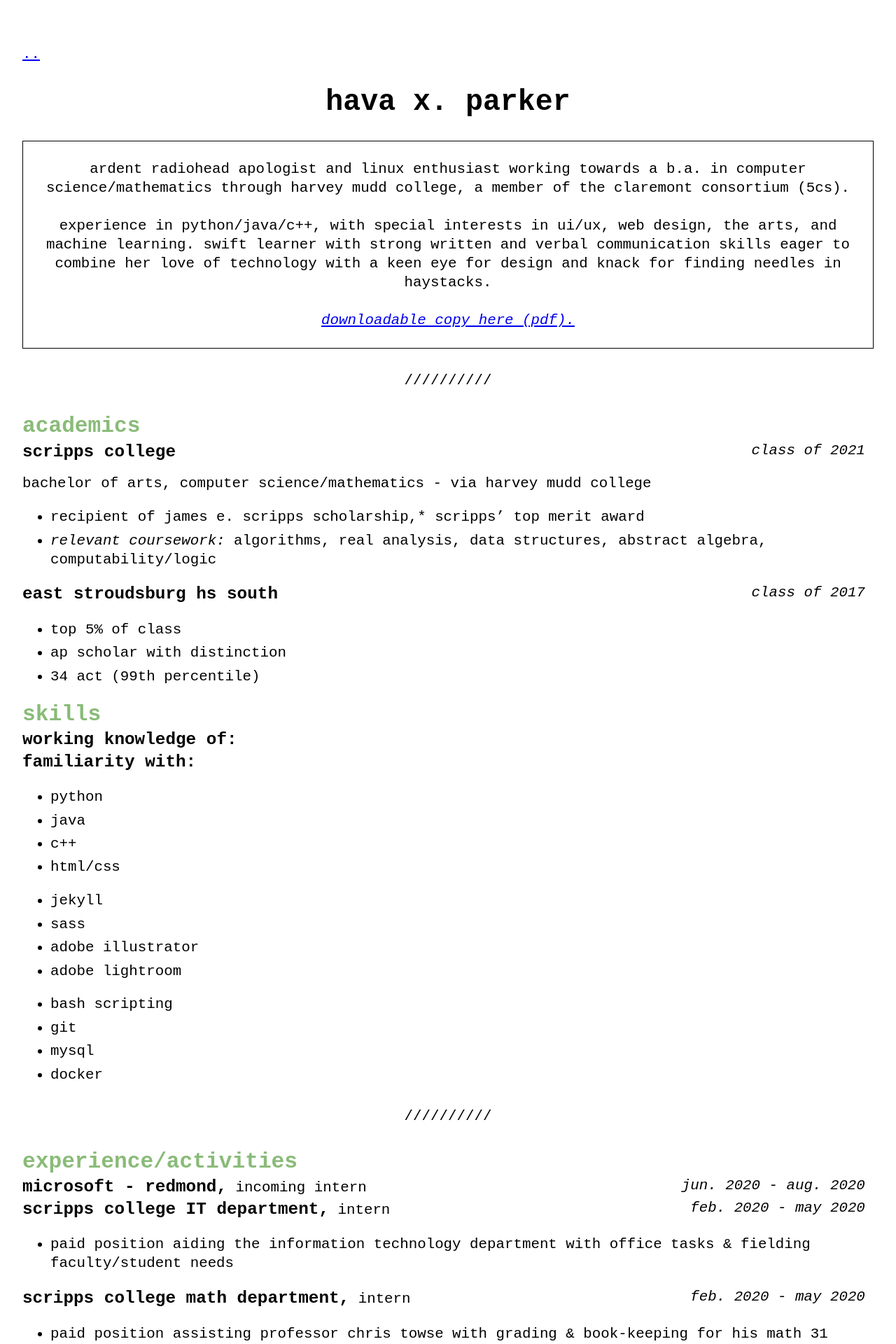
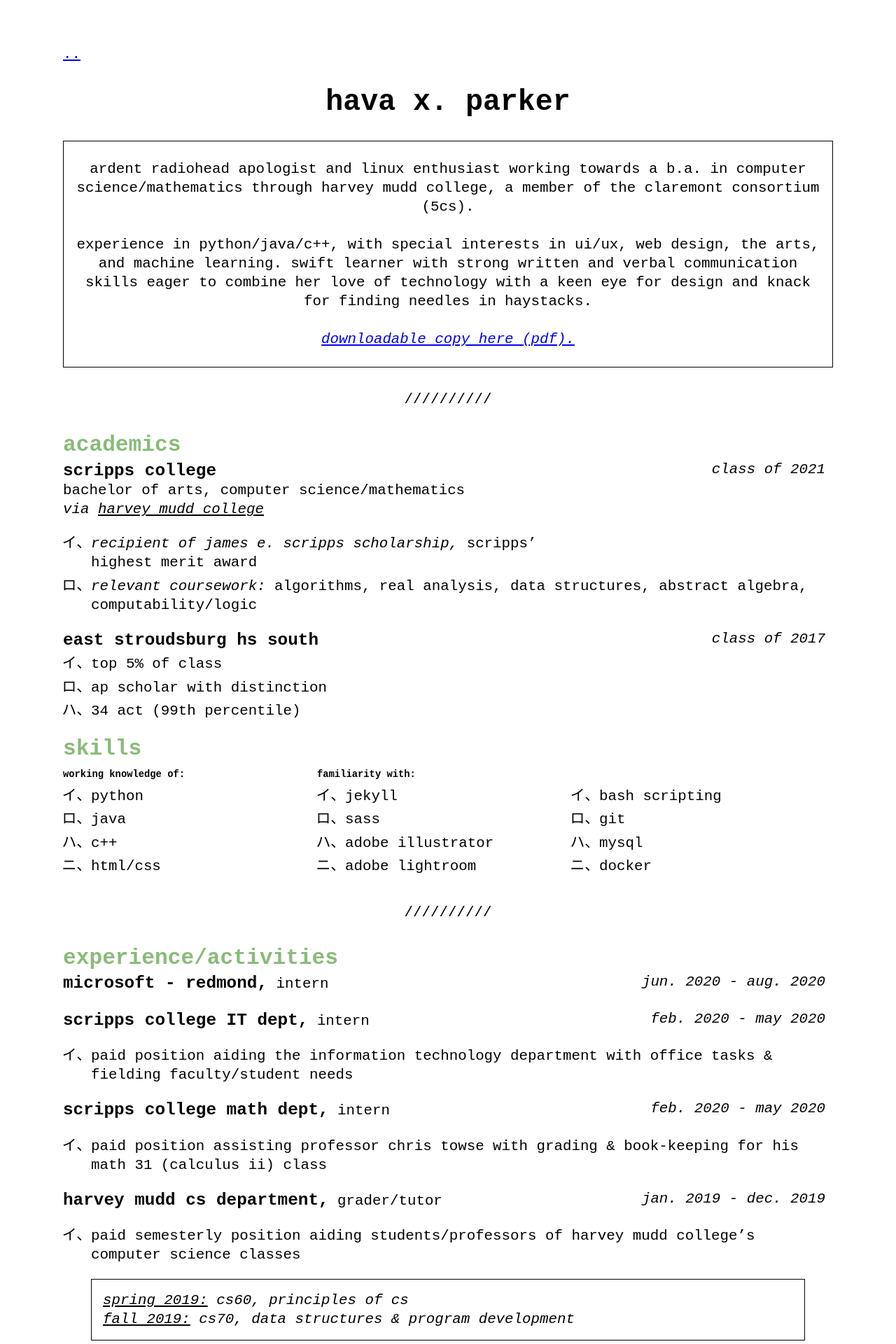
Before and after one commit to auhnix/auhnix.github.io, a Jekyll site: the page built from resume.md, in a window 1280 px wide. Shown: the top 1920 px of the page at 70% size. Built offline with Jekyll 4.4.1, drawn with Linux system fonts in a browser that asks for light colours; some of the changed text lies outside the part shown.

Commit message:
homepage restyling

```diff
--- a/_config.yml
+++ b/_config.yml
@@ -15,7 +15,7 @@ theme: no-style-please # if you are using GitHub Pages, change it to remote_them
 theme_config:
   appearance: "auto" # can be "light", "dark" or "auto"
   back_home_text: ".." # customize text for homepage link in post layout
-  date_format: "%Y-%m-%d" # customize how date is formatted
+  date_format: "%m%d%Y" # customize how date is formatted
   show_description: false # show blog description in home page
 
 sass:
--- a/_includes/head.html
+++ b/_includes/head.html
@@ -16,4 +16,5 @@
 
   <link rel="shortcut icon" type="image/x-icon" href="/{{ site.favicon }}" />
   <link rel="stylesheet" href="{{ site.url }}/assets/css/main.css" />
+  <link rel="stylesheet" href="https://cdnjs.cloudflare.com/ajax/libs/font-awesome/4.7.0/css/font-awesome.min.css">
 </head>
--- a/_sass/no-style-please.scss
+++ b/_sass/no-style-please.scss
@@ -50,6 +50,18 @@ li { margin: 0.4rem 0; }
   max-width: 640px;
   margin: 0 auto;
   padding: 4rem 2rem;
+
+  ul {
+    list-style-type: katakana-iroha;
+
+    > ul {
+      list-style-type: none;
+
+      li:before {
+        content: ">";
+      }
+    }
+  }
 }
 
 .x {
@@ -59,7 +71,7 @@ li { margin: 0.4rem 0; }
 
 .r {
   @extend .w;
-  max-width: 1500px;
+  max-width: 1100px;
 }
 
 hr {
@@ -173,15 +185,68 @@ iframe {
 
 header h3 {
   margin: 0;
+  margin-bottom: -.7em;
+}
+
+.noindent {
+    text-indent: 0;
+}
+
+.tricol {
+  display: flex;
+  column-count: 3;
+}
+
+.col {
+  max-width: 33%;
+  flex: 1;
+
+  ul {
+    margin: 0;
+  }
+}
+
+header + ul {
+  margin-top: 2%;
+}
+
+ul + header, header + header {
+  margin-top: 1em;
+}
+
+.l {
+  font-size-adjust: .3;
+  height: 1.3em;
 }
 
 #me {
-  margin: 0 auto;
+  margin: 1em auto 0 auto;
   width: 250px;
   height: auto;
   display: block;
 }
 
+a {
+  i {
+    color: black;
+    &:hover {
+      color: #89bb78;
+    }
+  }
+  &:visited {
+    color: blue
+  }
+  &:hover {
+    color: purple;
+    text-decoration: line-through underline;
+    font-style: italic;
+  }
+}
+
+#drawer {
+  margin: -1em auto 0 auto;
+}
+
 #blurb {
   padding-top: 2em;
 }
--- a/resume.md
+++ b/resume.md
@@ -20,9 +20,9 @@ sitemap:
 <header>
 	<span class="rightcol">class of 2021</span>
 	<h3 class="first">scripps college</h3>
-	<p class="noindent" >bachelor of arts, computer science/mathematics - via harvey mudd college</p>
+	<p class="noindent">bachelor of arts, computer science/mathematics<br><em>via <u>harvey mudd college</u></em></p>
 </header>
-* recipient of james e. scripps scholarship,* scripps' top merit award
+* *recipient of james e. scripps scholarship,* scripps' <br> highest merit award
 * *relevant coursework:* algorithms, real analysis, data structures, abstract algebra, computability/logic
 
 <header>
@@ -34,44 +34,37 @@ sitemap:
 * 34 act (99th  percentile)
 
 <h2 class="accent">skills</h2>
-<div class="wrap">
-	<div class="row">
-		<div class="column">
-			<header>
-				<h3 class="jobloc">working knowledge of:</h3>
-			</header>
+<div class="tricol">
+	<div class="col">
+		<div class="l">
+			<h3 class="jobloc l">working knowledge of:</h3>
 		</div>
-		<div class="column" style="flex: 2.1">
-			<header>
-				<h3 class="jobloc">familiarity with:</h3>
-			</header>
+		<ul>
+			<li>python</li>
+			<li>java</li>
+			<li>c++</li>
+			<li>html/css</li>
+		</ul>
+	</div>
+	<div class="col">
+		<div class="l">
+			<h3 class="jobloc l">familiarity with:</h3>
 		</div>
+		<ul>
+			<li>jekyll</li>
+			<li>sass</li>
+			<li>adobe illustrator</li>
+			<li>adobe lightroom</li>
+		</ul>
 	</div>
-	<div class="row">
-		<div class="column">
-			<ul>
-				<li>python</li>
-				<li>java</li>
-				<li>c++</li>
-				<li>html/css</li>
-			</ul>
-		</div>
-		<div class="column">
-			<ul>
-				<li>jekyll</li>
-				<li>sass</li>
-				<li>adobe illustrator</li>
-				<li>adobe lightroom</li>
-			</ul>
-		</div>
-		<div class="column">
-			<ul>
-				<li>bash scripting</li>
-				<li>git</li>
-				<li>mysql</li>
-				<li>docker</li>
-			</ul>
-		</div>
+	<div class="col">
+		<div class="l"></div>
+		<ul>
+			<li>bash scripting</li>
+			<li>git</li>
+			<li>mysql</li>
+			<li>docker</li>
+		</ul>
 	</div>
 </div>
 
@@ -80,18 +73,18 @@ sitemap:
 <h2 class="accent">experience/activities</h2>
 <header>
 	<span class="rightcol first">jun. 2020 - aug. 2020</span>
-	<h3 class="jobloc first">microsoft - redmond,</h3> <span class="jobdesc">incoming intern</span>
+	<h3 class="jobloc first">microsoft - redmond,</h3> <span class="jobdesc">intern</span>
 </header>
 
 <header>
 	<span class="rightcol first">feb. 2020 - may 2020</span>
-	<h3 class="jobloc first">scripps college IT department,</h3> <span class="jobdesc">intern</span>
+	<h3 class="jobloc first">scripps college IT dept,</h3> <span class="jobdesc">intern</span>
 </header>
 * paid position aiding the information technology department with office tasks & fielding faculty/student needs
 
 <header>
 	<span class="rightcol first">feb. 2020 - may 2020</span>
-	<h3 class="jobloc first">scripps college math department,</h3> <span class="jobdesc">intern</span>
+	<h3 class="jobloc first">scripps college math dept,</h3> <span class="jobdesc">intern</span>
 </header>
 * paid position assisting professor chris towse with grading & book-keeping for his math 31 (calculus ii) class
 
@@ -102,13 +95,13 @@ sitemap:
 * paid semesterly position aiding students/professors of harvey mudd college's computer science classes
 
 <blockquote>
-	<p class="noindent"><em>spring 2019:</em> cs60, principles of cs</p>
-    <p class="noindent"><em>fall 2019:</em> cs70, data structures & program development</p>
+	<p class="noindent"><em><u>spring 2019:</u></em> cs60, principles of cs</p>
+    <p class="noindent"><em><u>fall 2019:</u></em> cs70, data structures & program development</p>
 </blockquote>
 
 <header>
 	<span class="rightcol">feb. 2018 - present</span>
-	<h3 class="jobloc">women's blue & white 5c acapella,</h3> <span class="jobdesc">co-president & soloist</span>
+	<h3 class="jobloc">women's blue & white 5c acapella,</h3> <span class="jobdesc">president & soloist</span>
 </header>
 
 <header>
```
Also changed, not shown: _layouts/home.html (+7 -0 lines), 4 other files.
